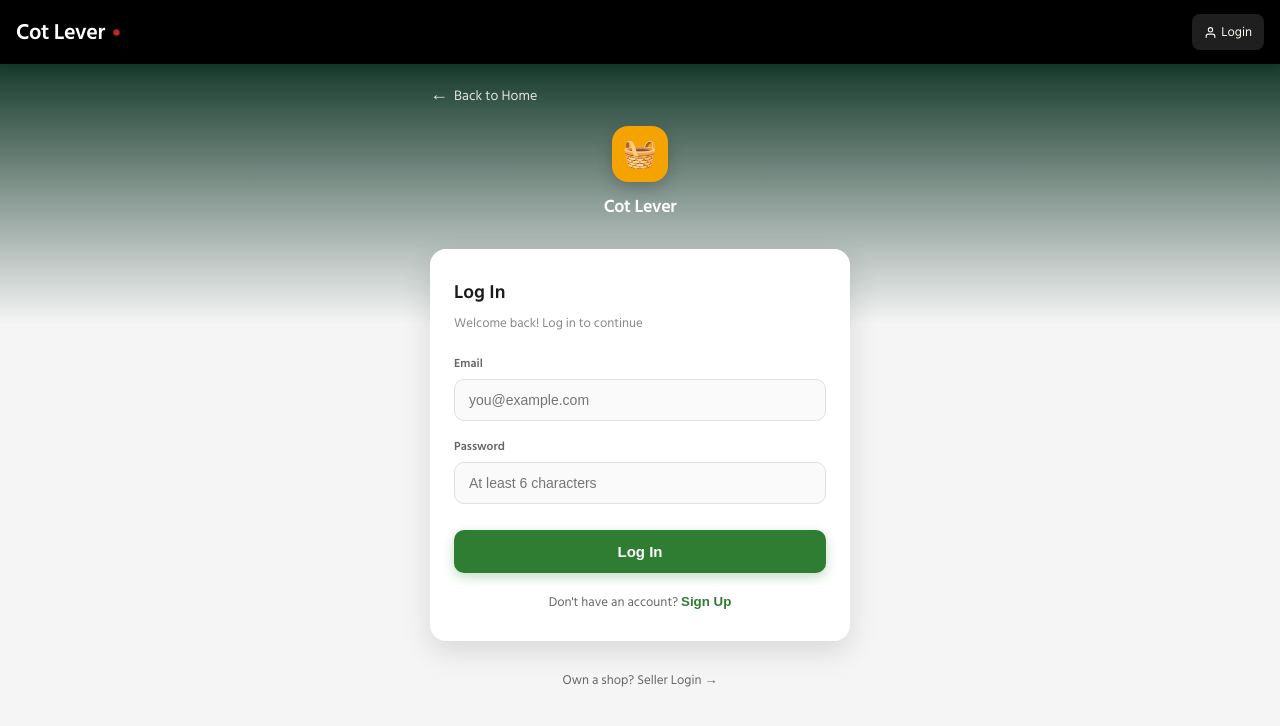
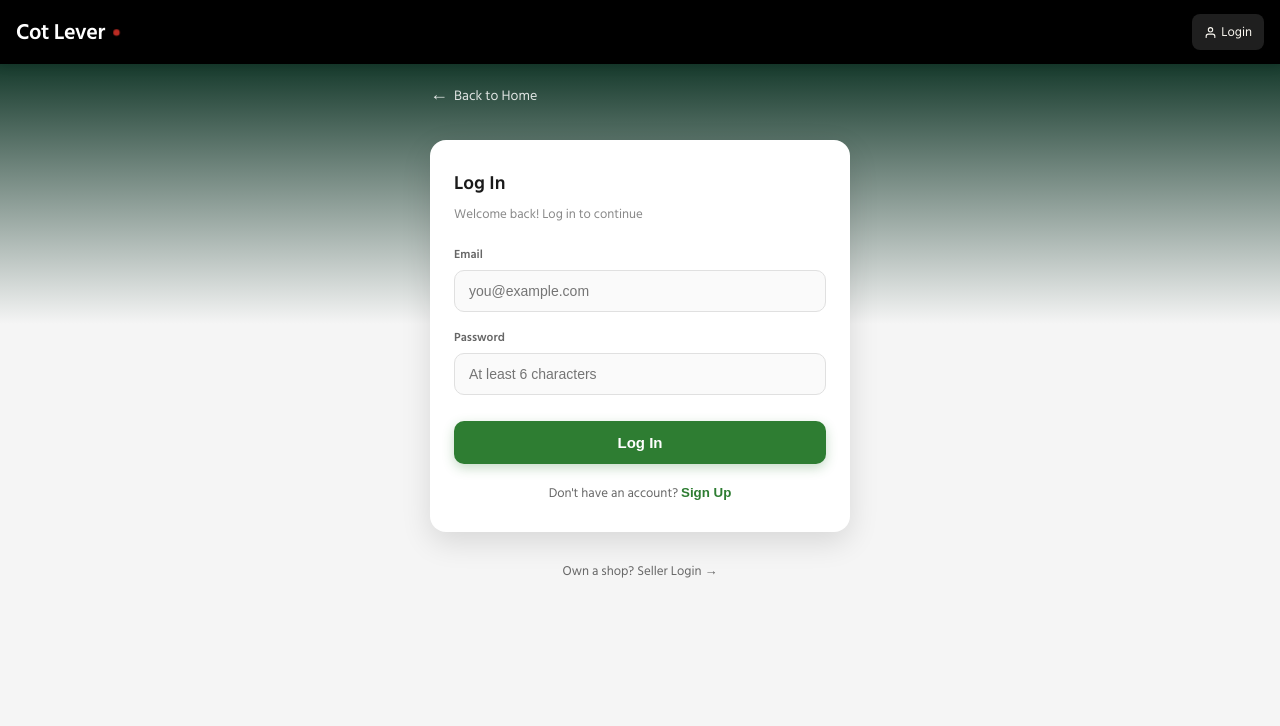
Before and after one commit to cotlevercom-ship-it/grocery-now, a Next.js app: page /login in a window 1280 px wide. Shown: the top 726 px of the page. Built offline with nearby package versions, Linux system fonts and the light colour scheme; no server answers.

Commit message:
Update page.js

```diff
--- a/app/login/page.js
+++ b/app/login/page.js
@@ -77,20 +77,10 @@ function LoginForm() {
         </Link>
       </div>
 
-      {/* Logo */}
-      <div style={{ marginTop: '18px', marginBottom: '28px', textAlign: 'center' }}>
-        <div style={{
-          width: '56px', height: '56px', borderRadius: '16px', background: '#f4a300',
-          display: 'flex', alignItems: 'center', justifyContent: 'center', fontSize: '28px',
-          margin: '0 auto 10px', boxShadow: '0 6px 16px rgba(0,0,0,0.2)'
-        }}>🧺</div>
-        <div style={{ color: 'white', fontWeight: '700', fontSize: '18px', letterSpacing: '-0.02em' }}>Cot Lever</div>
-      </div>
-
       {/* Card */}
       <div style={{
         width: '100%', maxWidth: '420px', background: 'white', borderRadius: '16px',
-        boxShadow: '0 10px 30px rgba(0,0,0,0.12)', padding: '28px 24px'
+        boxShadow: '0 10px 30px rgba(0,0,0,0.12)', padding: '28px 24px', marginTop: '32px'
       }}>
         <div style={{ marginBottom: '20px' }}>
           <div style={{ fontSize: '19px', fontWeight: '700', color: '#1a1a1a', marginBottom: '4px' }}>
```
